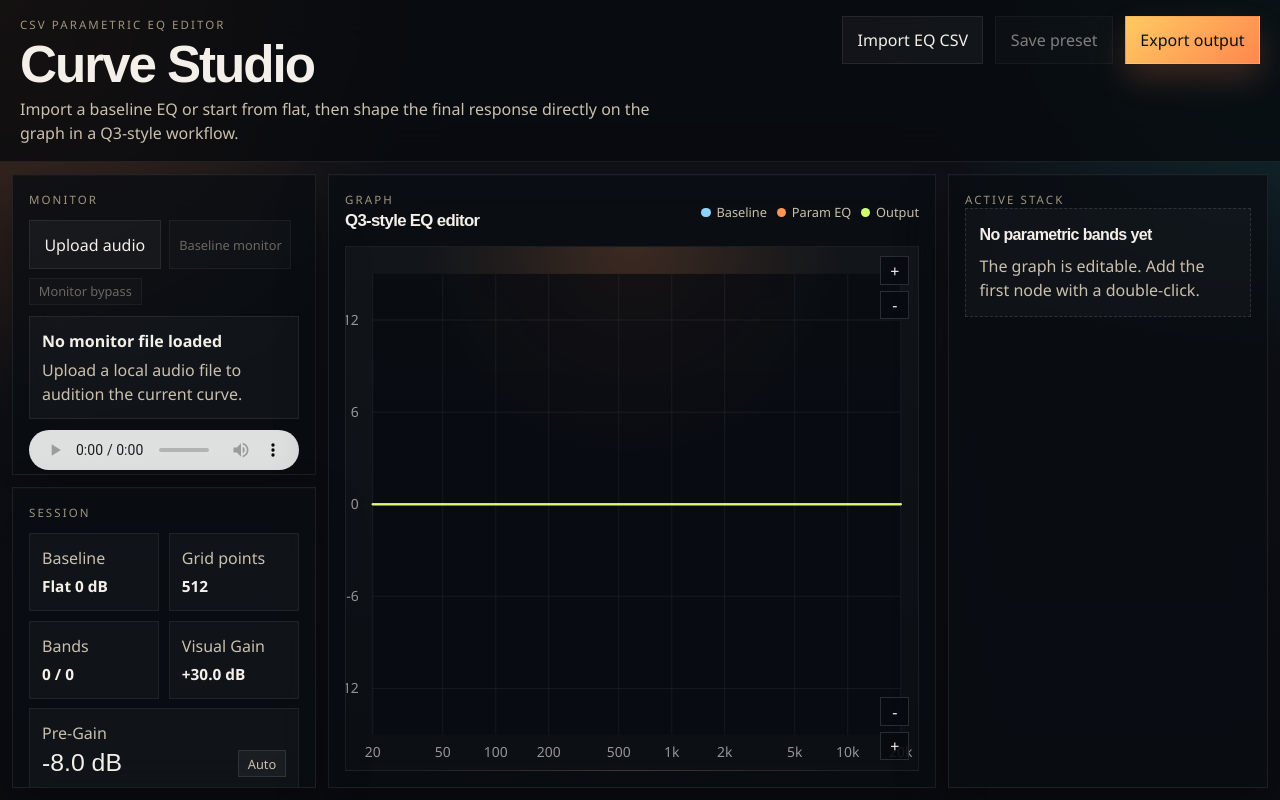
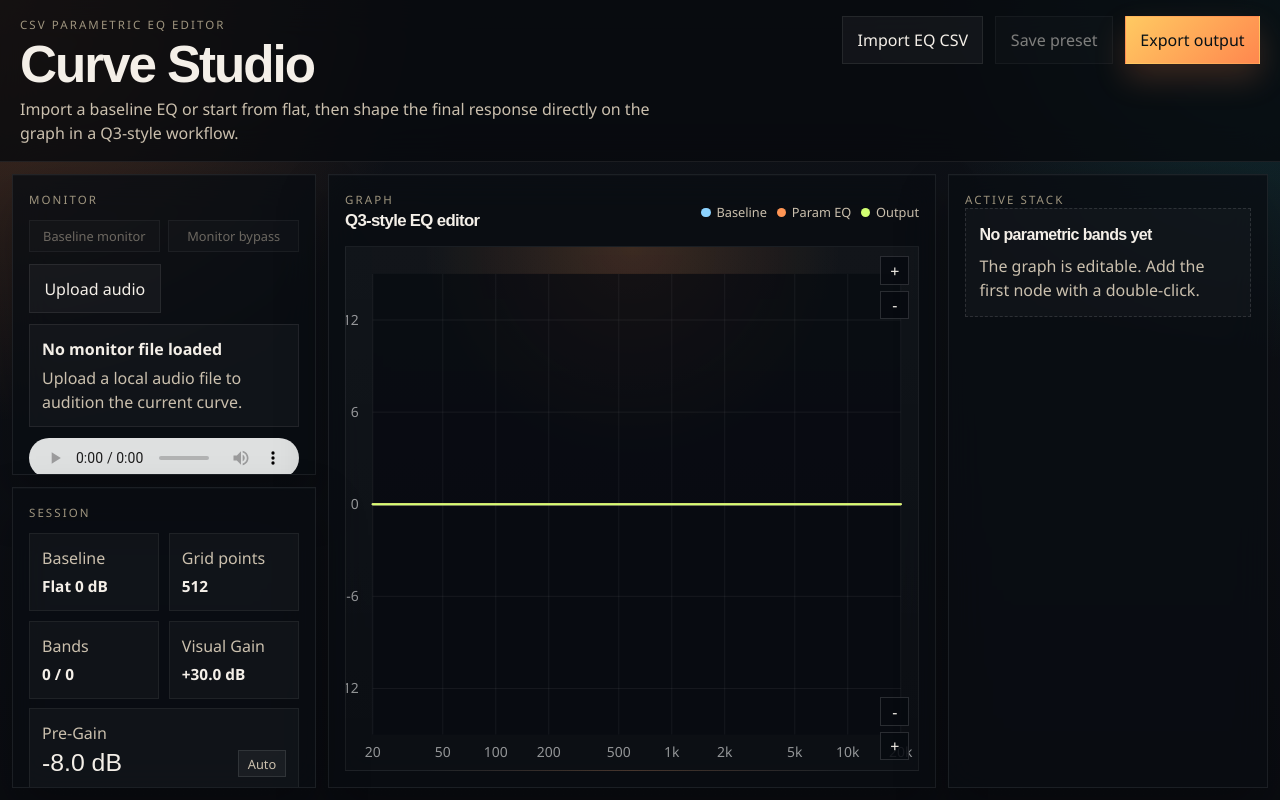
Before and after one commit to ARPO35/csv-equalizer, a React (Vite) app: page / in a window 1280 px wide. Built offline with nearby package versions, Linux system fonts and the light colour scheme.

Commit message:
feat(monitor): align baseline and bypass controls under monitor title

```diff
--- a/src/App.css
+++ b/src/App.css
@@ -240,6 +240,21 @@
   margin-top: 0.75rem;
   display: grid;
   gap: 0.7rem;
+}
+
+.monitor-toggle-row {
+  margin-top: 0.75rem;
+  display: grid;
+  grid-template-columns: repeat(2, minmax(0, 1fr));
+  gap: 0.55rem;
+}
+
+.monitor-toggle-row .chip-button {
+  width: 100%;
+  min-height: 2rem;
+  display: inline-flex;
+  align-items: center;
+  justify-content: center;
 }
 
 .monitor-actions {
--- a/src/App.tsx
+++ b/src/App.tsx
@@ -419,11 +419,7 @@ function EditorShell() {
         <aside className="panel panel-monitor">
           <section className="panel-section">
             <p className="section-label">Monitor</p>
-            <div className="monitor-stack">
-              <div className="monitor-actions">
-                <button type="button" className="ghost-button" onClick={handleAudioUploadClick}>
-                  Upload audio
-                </button>
+            <div className="monitor-toggle-row">
               <button
                 type="button"
                 className={`chip-button ${state.monitorBaselineEnabled ? 'is-active' : ''}`}
@@ -441,6 +437,12 @@ function EditorShell() {
                 onClick={() => dispatch({ type: 'toggle-monitor-bypass' })}
               >
                 Monitor bypass
+              </button>
+            </div>
+            <div className="monitor-stack">
+              <div className="monitor-actions">
+                <button type="button" className="ghost-button" onClick={handleAudioUploadClick}>
+                  Upload audio
                 </button>
               </div>
 
```
Lines whose indentation alone changed are shown as unchanged.
